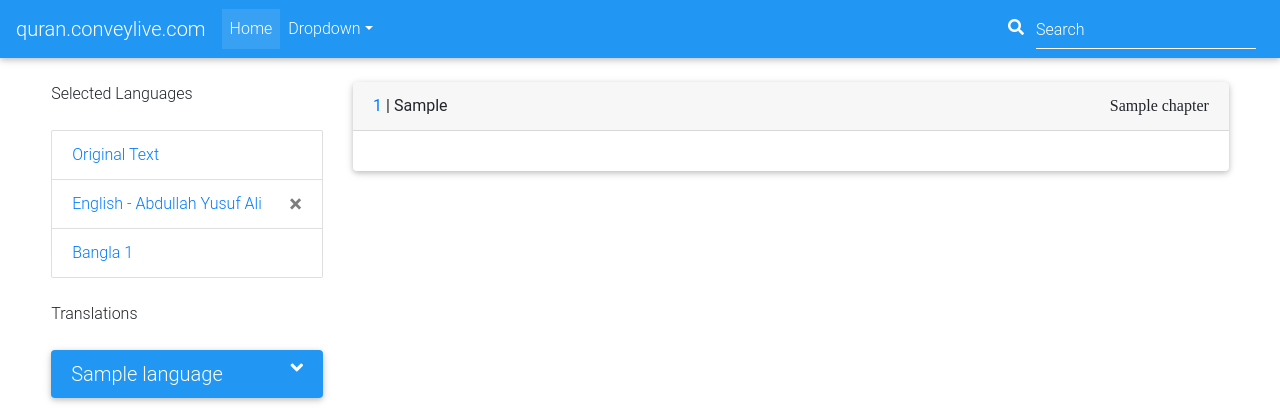
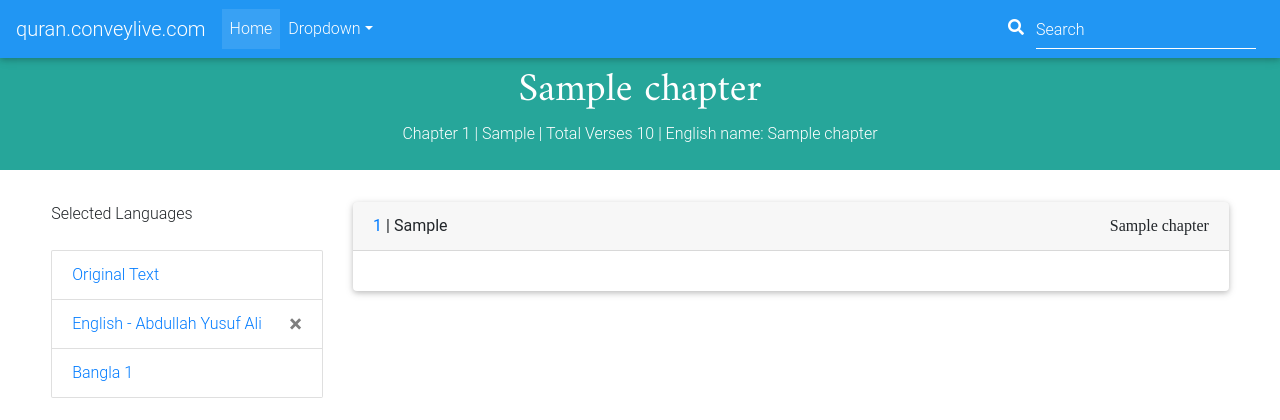
Before and after one commit to aazhbd/quoteshare, a Django app: page /1/1/ in a window 1280 px wide. Shown: the top 420 px of the page. Run offline with Django 3.2, Linux system fonts and the light colour scheme; tables that the repository leaves empty hold one stand-in row (values such as "Sample post"); some libraries are stand-ins or nearby versions; some web fonts are replaced.

Commit message:
Added summary section on top. Updated other fixes.

```diff
--- a/qquote/templates/verse.html
+++ b/qquote/templates/verse.html
@@ -6,6 +6,14 @@
 {% endblock %}
 
 {% block content %}
+
+<header class="bg-primary mb-2 teal lighten-1 white-text">
+    <div class="container text-center p-2 mx-auto">
+        <h2 class="h1-responsive arabic-amiri">{{chapter_info.arabic_name}}</h2>
+        <p>Chapter {{ chapter_info.number }} | {{chapter_info.transliteration}} | Total Verses {{ chapter_info.total_verses }} | English name: {{chapter_info.english_name}}</p>
+    </div>
+</header>
+
 <div class="container-fluid page-container">
     <div class="row">
         {% if messages %}
```
